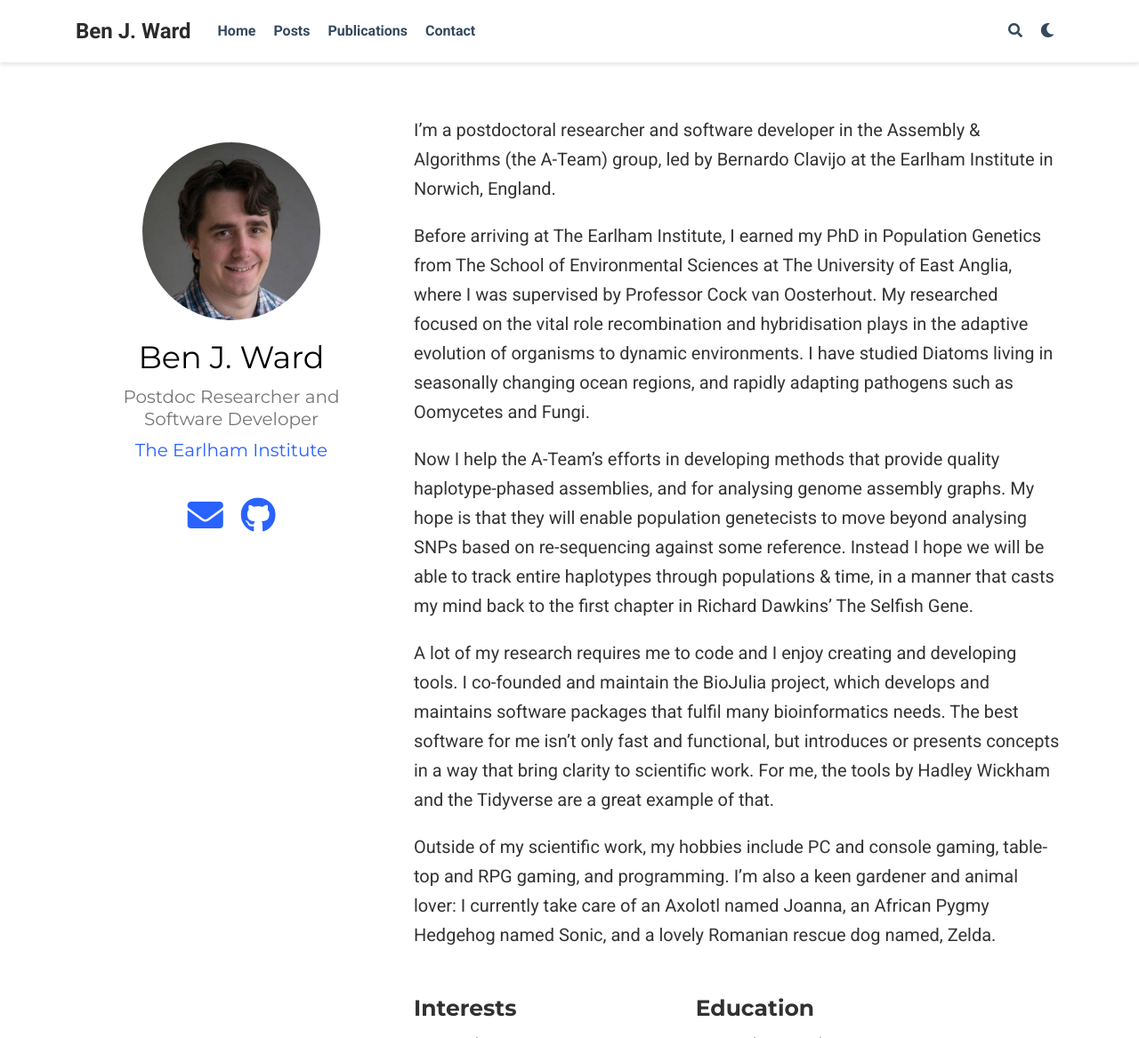
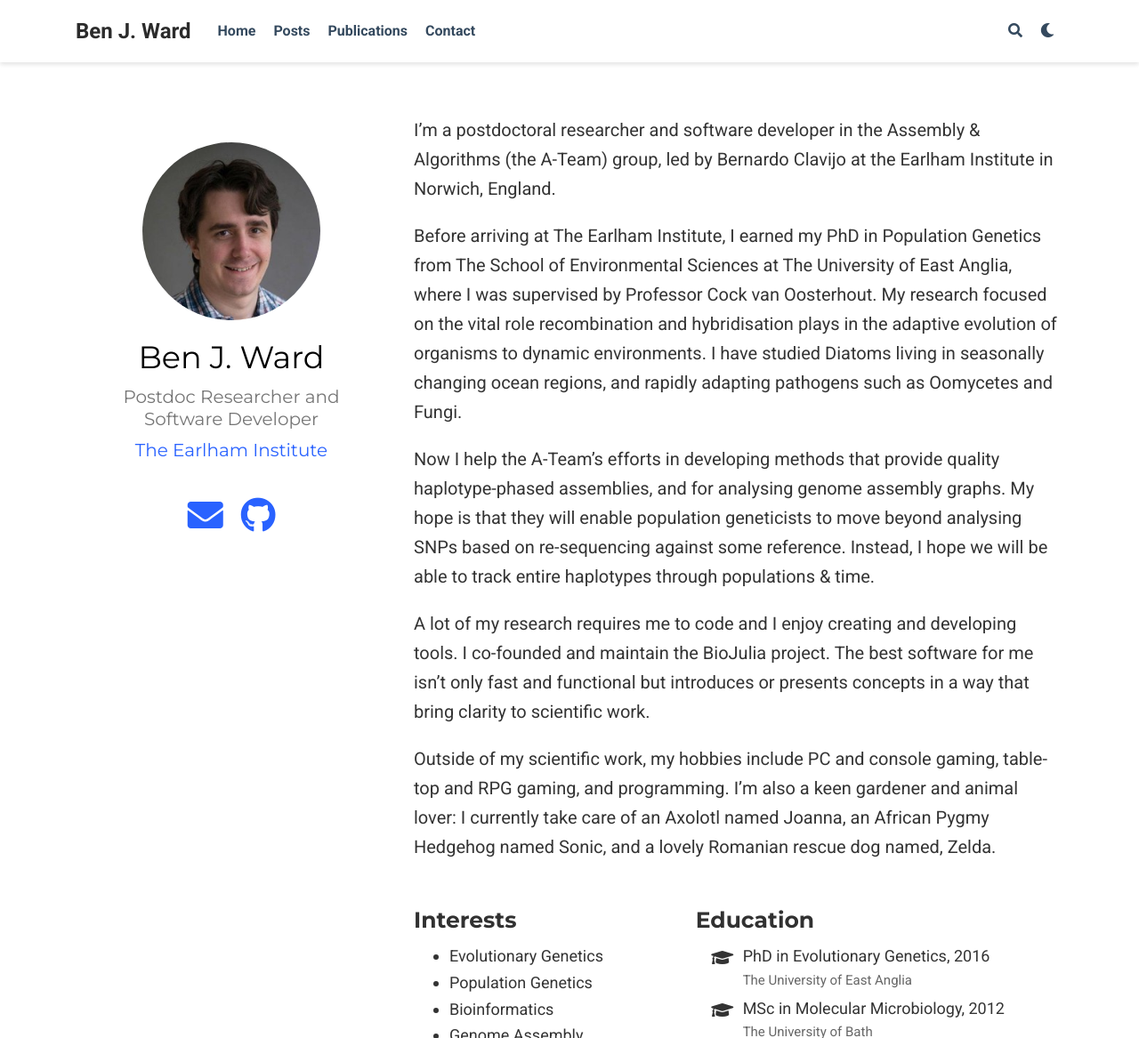
Before and after one commit to BenJWard/BenJWard.github.io, a plain HTML site: page authors/admin/index.html in a window 1280 px wide. Shown: the top 1167 px of the page at 89% size. Drawn offline with nearby package versions, Linux system fonts and the light colour scheme; some icons are missing.

Commit message:
Proofread bio

```diff
--- a/authors/admin/index.html
+++ b/authors/admin/index.html
@@ -396,34 +396,29 @@
 
 
 
-    <p>I&rsquo;m a postdoctoral researcher and software developer in the
-Assembly &amp; Algorithms (the A-Team) group, led by Bernardo Clavijo at the
-Earlham Institute in Norwich, England.</p>
+    <p>I’m a postdoctoral researcher and software developer in the Assembly &amp; Algorithms
+(the A-Team) group, led by Bernardo Clavijo at the Earlham Institute in Norwich, England.</p>
 
 <p>Before arriving at The Earlham Institute, I earned my PhD in Population Genetics
-from The School of Environmental Sciences at The University of East Anglia, where
-I was supervised by Professor Cock van Oosterhout. My researched focused on the
-vital role recombination and hybridisation plays in the adaptive evolution of
-organisms to dynamic environments. I have studied Diatoms living in seasonally
-changing ocean regions, and rapidly adapting pathogens such as Oomycetes
-and Fungi.</p>
+from The School of Environmental Sciences at The University of East Anglia,
+where I was supervised by Professor Cock van Oosterhout. My research focused on
+the vital role recombination and hybridisation plays in the adaptive evolution
+of organisms to dynamic environments. I have studied Diatoms living in seasonally
+changing ocean regions, and rapidly adapting pathogens such as Oomycetes and Fungi.</p>
 
-<p>Now I help the A-Team&rsquo;s efforts in developing methods that provide quality
+<p>Now I help the A-Team’s efforts in developing methods that provide quality
 haplotype-phased assemblies, and for analysing genome assembly graphs. My hope
-is that they will enable population genetecists to move beyond analysing SNPs
-based on re-sequencing against some reference. Instead I hope we will be able to
-track entire haplotypes through populations &amp; time, in a manner that casts my
-mind back to the first chapter in Richard Dawkins&rsquo; The Selfish Gene.</p>
+is that they will enable population geneticists to move beyond analysing SNPs
+based on re-sequencing against some reference. Instead, I hope we will be able
+to track entire haplotypes through populations &amp; time.</p>
 
-<p>A lot of my research requires me to code and I enjoy creating and developing
-tools. I co-founded and maintain the BioJulia project, which develops and
-maintains software packages that fulfil many bioinformatics needs. The best
-software for me isn&rsquo;t only fast and functional, but introduces or presents
-concepts in a way that bring clarity to scientific work. For me, the tools by
-Hadley Wickham and the Tidyverse are a great example of that.</p>
+<p>A lot of my research requires me to code and I enjoy creating and developing tools.
+I co-founded and maintain the BioJulia project. The best software for
+me isn’t only fast and functional but introduces or presents concepts in a way
+that bring clarity to scientific work.</p>
 
 <p>Outside of my scientific work, my hobbies include PC and console gaming,
-table-top and RPG gaming, and programming. I&rsquo;m also a keen gardener and animal
+table-top and RPG gaming, and programming. I’m also a keen gardener and animal
 lover: I currently take care of an Axolotl named Joanna, an African Pygmy
 Hedgehog named Sonic, and a lovely Romanian rescue dog named, Zelda.</p>
 
--- a/authors/admin/index.xml
+++ b/authors/admin/index.xml
@@ -16,8 +16,8 @@
       <pubDate>Mon, 01 Jan 0001 00:00:00 +0000</pubDate>
 
       <guid>https://BenJWard.github.io/author/admin/</guid>
-      <description>I&amp;rsquo;m a postdoctoral researcher and software developer in the Assembly &amp;amp; Algorithms (the A-Team) group, led by Bernardo Clavijo at the Earlham Institute in Norwich, England.
-Before arriving at The Earlham Institute, I earned my PhD in Population Genetics from The School of Environmental Sciences at The University of East Anglia, where I was supervised by Professor Cock van Oosterhout. My researched focused on the vital role recombination and hybridisation plays in the adaptive evolution of organisms to dynamic environments.</description>
+      <description>I’m a postdoctoral researcher and software developer in the Assembly &amp;amp; Algorithms (the A-Team) group, led by Bernardo Clavijo at the Earlham Institute in Norwich, England.
+Before arriving at The Earlham Institute, I earned my PhD in Population Genetics from The School of Environmental Sciences at The University of East Anglia, where I was supervised by Professor Cock van Oosterhout. My research focused on the vital role recombination and hybridisation plays in the adaptive evolution of organisms to dynamic environments.</description>
     </item>
 
   </channel>
```
Also changed, not shown: index.html (+18 -23 lines), index.json (+1 -1 lines).
